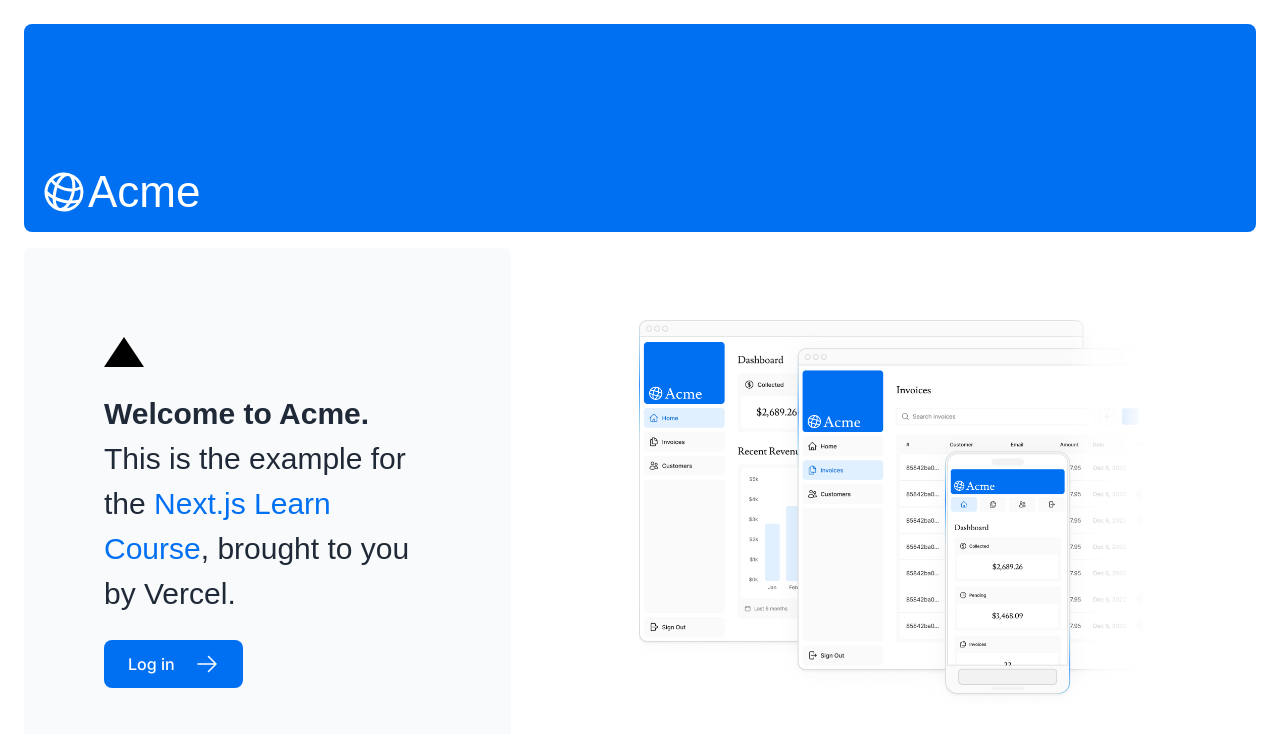
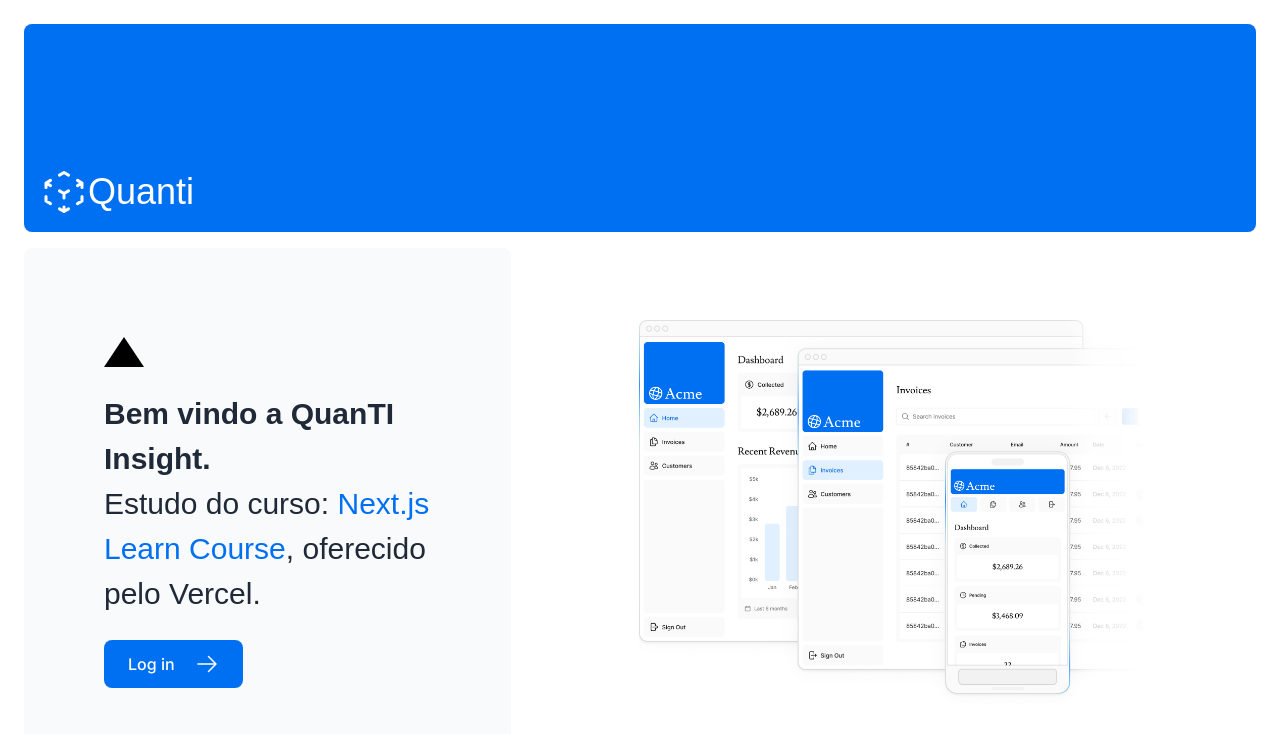
Before and after one commit to Ezjin/FinancialApp, a Next.js app: page / in a window 1280 px wide. Shown: the top 734 px of the page. Built offline with nearby package versions, Linux system fonts and the light colour scheme; a web font is replaced by a local one.

Commit message:
Mudança do Logo e texto de entrada

```diff
--- a/app/page.tsx
+++ b/app/page.tsx
@@ -19,12 +19,12 @@
           <p
             className={`${lusitana.className} text-xl text-gray-800 md:text-3xl md:leading-normal`}
           >
-            <strong>Welcome to Acme.</strong>
-            <br /> This is the example for the {' '}
+            <strong>Bem vindo a QuanTI Insight.</strong>
+            <br /> Estudo do curso:  {' '}
             <a href="https://nextjs.org/learn/" className="text-blue-500">
               Next.js Learn Course
             </a>
-            , brought to you by Vercel.
+            , oferecido pelo Vercel.
           </p>
           <Link
             href="/login"
--- a/app/ui/acme-logo.tsx
+++ b/app/ui/acme-logo.tsx
@@ -1,4 +1,4 @@
-import { GlobeAltIcon } from '@heroicons/react/24/outline';
+import { CubeTransparentIcon } from '@heroicons/react/24/outline';
 import { lusitana } from '@/app/ui/fonts';
 
 export default function AcmeLogo() {
@@ -6,8 +6,8 @@
     <div
       className={`${lusitana.className} flex flex-row items-center leading-none text-white`}
     >
-      <GlobeAltIcon className="h-12 w-12 rotate-[15deg]" />
-      <p className="text-[44px]">Acme</p>
+      <CubeTransparentIcon className="h-12 w-12" />
+      <p className="text-[36px]">Quanti</p>
     </div>
   );
 }
```
